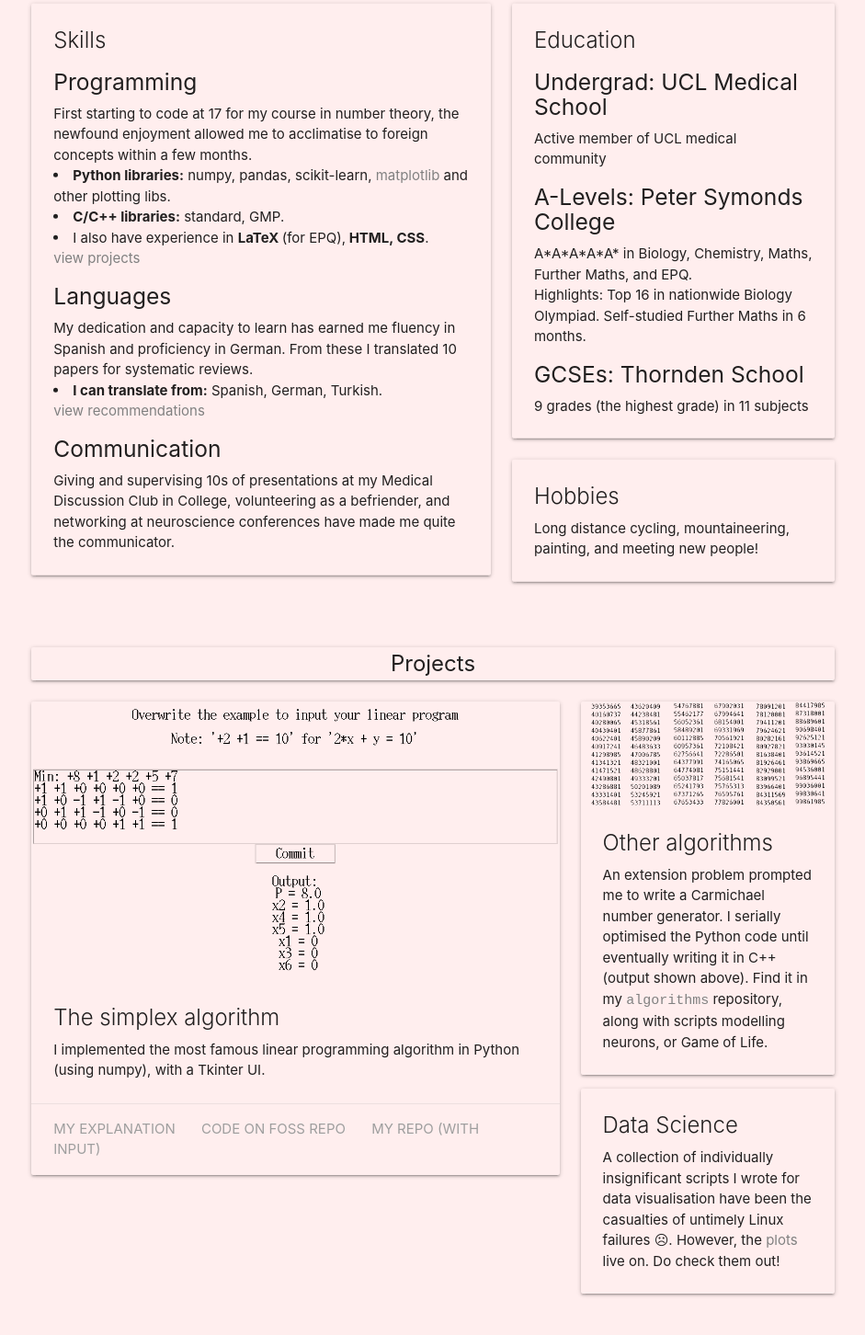
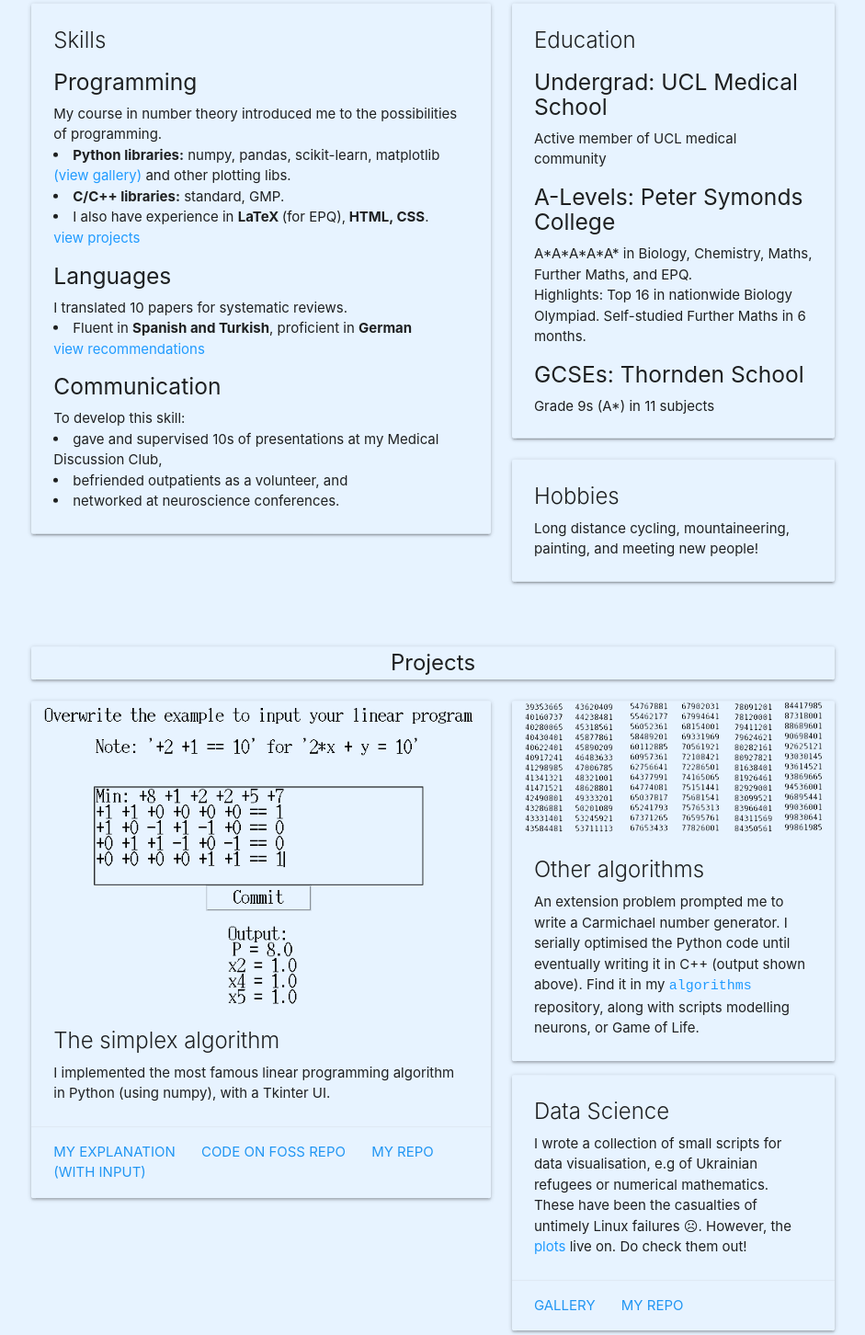
Before and after one commit to imengus/imengus.github.io, a plain HTML site: page index.html in a window 1280 px wide. Shown: the part 255-1707 px from the top of the page at 92% size, without its empty margins (169-1110 px from the left). Drawn offline with nearby package versions, Linux system fonts and the light colour scheme.

Commit message:
support for smaller phones and color scheme

```diff
--- a/index.html
+++ b/index.html
@@ -23,12 +23,12 @@
       <div class="col s12">
         <div class="card transparent">
           <ul class="right" id="icons">
-            <li><a title="Go to about section" href="#about">About</a></li>
+            <!-- <li><a title="Go to about section" href="#about">About</a></li> -->
             <li><a title="Go to projects section" href="#projects">Projects</a></li>
             <li><a title="Go to contact section" href="#contact">Contact</a></li>
-            <li><a title="Find my LinkedIn page" href="https://uk.linkedin.com/in/ilkin-mengusoglu-59287b225" class="black-text"><i class="fa fa-linkedin-square fa-2x"></i></a></li>
-            <li><a title="imengusoglu@gmail.com" href="mailto:imengusoglu@gmail.com" class="black-text"><i class="fa fa-at fa-2x"></i></a></li>
-            <li><a title="Find me on GitHub" href="https://github.com/imengus" class="black-text"><i class="fa fa-github-square fa-2x"></i></a></li>
+            <li><a title="Find my LinkedIn page" href="https://uk.linkedin.com/in/ilkin-mengusoglu-59287b225" class="blue-text"><i class="fa fa-linkedin-square fa-2x"></i></a></li>
+            <li><a title="imengusoglu@gmail.com" href="mailto:imengusoglu@gmail.com" class="blue-text"><i class="fa fa-at fa-2x"></i></a></li>
+            <li><a title="Find me on GitHub" href="https://github.com/imengus" class="blue-text"><i class="fa fa-github-square fa-2x"></i></a></li>
           </ul>
           <div class="card-content">
             <div class="card-title hide-on-large-only" id="topone">
@@ -60,19 +60,22 @@
           <div class="card-content">
             <span class="card-title">Skills</span>
             <h5>Programming</h5>
-            <p>First starting to code at 17 for my course in number theory, the newfound enjoyment allowed me to acclimatise to foreign concepts within a few months.</p>
-            <li><b>Python libraries:</b> numpy, pandas, scikit-learn, <a href="graphs.html">matplotlib</a> and other plotting libs.</li>
+            <p>My course in number theory introduced me to the possibilities of programming.</p>
+            <li><b>Python libraries:</b> numpy, pandas, scikit-learn, matplotlib<a href="graphs.html"> (view gallery)</a> and other plotting libs.</li>
             <li><b>C/C++ libraries:</b> standard, GMP.</li>
             <li>I also have experience in <b>LaTeX </b>(for EPQ),<b> HTML, CSS</b>.</li>
             <a href="#projects">view projects</a>
 
             <h5>Languages</h5>
-            <p>My dedication and capacity to learn has earned me fluency in Spanish and proficiency in German. From these I translated 10 papers for systematic reviews.</p>
-            <li><b>I can translate from:</b> Spanish, German, Turkish.</li>
+            <p>I translated 10 papers for systematic reviews.</p>
+            <li>Fluent in <b>Spanish and Turkish</b>, proficient in <b>German</b></li>
             <a href="#recommendations">view recommendations</a>
 
             <h5>Communication</h5>
-            <p>Giving and supervising 10s of presentations at my Medical Discussion Club in College, volunteering as a befriender, and networking at neuroscience conferences have made me quite the communicator.
+            To develop this skill:
+            <li>gave and supervised 10s of presentations at my Medical Discussion Club,</li>
+            <li>befriended outpatients as a volunteer, and</li>
+            <li>networked at neuroscience conferences.</li>
             </p>
           </div>
         </div>
@@ -87,7 +90,7 @@
             <p>A*A*A*A*A* in Biology, Chemistry, Maths, Further Maths, and EPQ.</p>
             <p>Highlights: Top 16 in nationwide Biology Olympiad. Self-studied Further Maths in 6 months.</p>
             <h5>GCSEs: Thornden School</h5>
-            <p>9 grades (the highest grade) in 11 subjects</p>
+            <p>Grade 9s (A*) in 11 subjects</p>
           </div>
         </div>
       </div>
@@ -111,23 +114,23 @@
         </div>
       </div>
     <div class="row ">
-      <div class="col s12 m12 l12 xl8">
+      <div class="col s12 m12 l12 xl7">
         <div class="card transparent" id="c4">
           <div class="card-image">
-            <img src="img/simplex2.png" alt="">
+            <img src="img/simplex3.png" alt="">
           </div>
           <div class="card-content">
             <span class="card-title">The simplex algorithm</span>
             <p>I implemented the most famous linear programming algorithm in Python (using numpy), with a Tkinter UI.</p>
           </div>
           <div class="card-action">
-            <a href="https://gist.github.com/imengus/f9619a568f7da5bc74eaf20169a24d98" class="grey-text">My explanation</a>
-            <a href="https://github.com/TheAlgorithms/Python/blob/master/linear_programming/simplex.py" class="grey-text">Code on FOSS repo</a>
-            <a href="https://github.com/imengus/simplex/tree/main" class="grey-text">My repo (with input)</a>
+            <a href="https://gist.github.com/imengus/f9619a568f7da5bc74eaf20169a24d98" class="blue-text">My explanation</a>
+            <a href="https://github.com/TheAlgorithms/Python/blob/master/linear_programming/simplex.py" class="blue-text">Code on FOSS repo</a>
+            <a href="https://github.com/imengus/simplex/tree/main" class="blue-text">My repo (with input)</a>
           </div>
         </div>
       </div>
-      <div class="col s12 m12 l12 xl4">
+      <div class="col s12 m12 l12 xl5">
         <div class="card transparent" id="c4">
           <div class="card-image">
             <img src="img/carmichael.png" alt="">
@@ -140,7 +143,12 @@
         <div class="card transparent" id="c4">
           <div class="card-content">
             <span class="card-title">Data Science</span>
-            <p>A collection of individually insignificant scripts I wrote for data visualisation have been the casualties of untimely Linux failures ☹. However, the <a href="graphs.html">plots</a> live on. Do check them out!</p>
+            <p>I wrote a collection of small scripts for data visualisation, e.g of Ukrainian refugees or numerical mathematics.
+              These have been the casualties of untimely Linux failures ☹. However, the <a href="graphs.html">plots</a> live on. Do check them out!</p>
+          </div>
+          <div class="card-action">
+            <a href="graphs.html" class="blue-text">Gallery</a>
+            <a href="https://github.com/imengus/datasci" class="blue-text">My repo</a>
           </div>
         </div>
       </div>
@@ -161,7 +169,7 @@
             <div class="card-content">
               <div class="card-title">
                 Dr. Heidi Singleton
-              <span class="right" id="position">Lecturer in Children and Young People's Nursing</span>
+              <span class="right" id="position">Lecturer in Children's Nursing</span>
               </div>
               <br>
               <span class="fa fa-quote-left">&ensp;</span>
@@ -216,8 +224,8 @@
               <a class="flow-text" href="mailto:imengusoglu@gmail.com">imengusoglu@gmail.com</a>
               <div class="card-action">
                 <p>Find me on: </p>
-                <a class="grey-text" href="https://uk.linkedin.com/in/ilkin-mengusoglu-59287b225">LinkedIn</a>
-                <a class="grey-text" href="https://github.com/imengus">GitHub</a>
+                <a class="blue-text" href="https://uk.linkedin.com/in/ilkin-mengusoglu-59287b225">LinkedIn</a>
+                <a class="blue-text" href="https://github.com/imengus">GitHub</a>
               </div>
             </div>
           </div>
--- a/styles.css
+++ b/styles.css
@@ -1,5 +1,5 @@
 body {
-  background: rgb(255, 238, 238);
+  background: rgb(231, 243, 255);
   /* background-size: 110%;
   background-attachment: fixed; */
 }
@@ -27,7 +27,7 @@ body {
 }
 
 a {
-  color: gray;
+  color: rgb(32, 155, 255);
 }
 
 a:hover {
```
Also changed, not shown: img/3d2.JPG (deleted), img/barnsley.JPG (deleted), img/lif.JPG (deleted), img/sierpinski.JPG (deleted), img/simplex2.png (deleted), img/simplex3.png (added), img/tangent.JPG (deleted), img/wcm.JPG (deleted), 2 other files.
